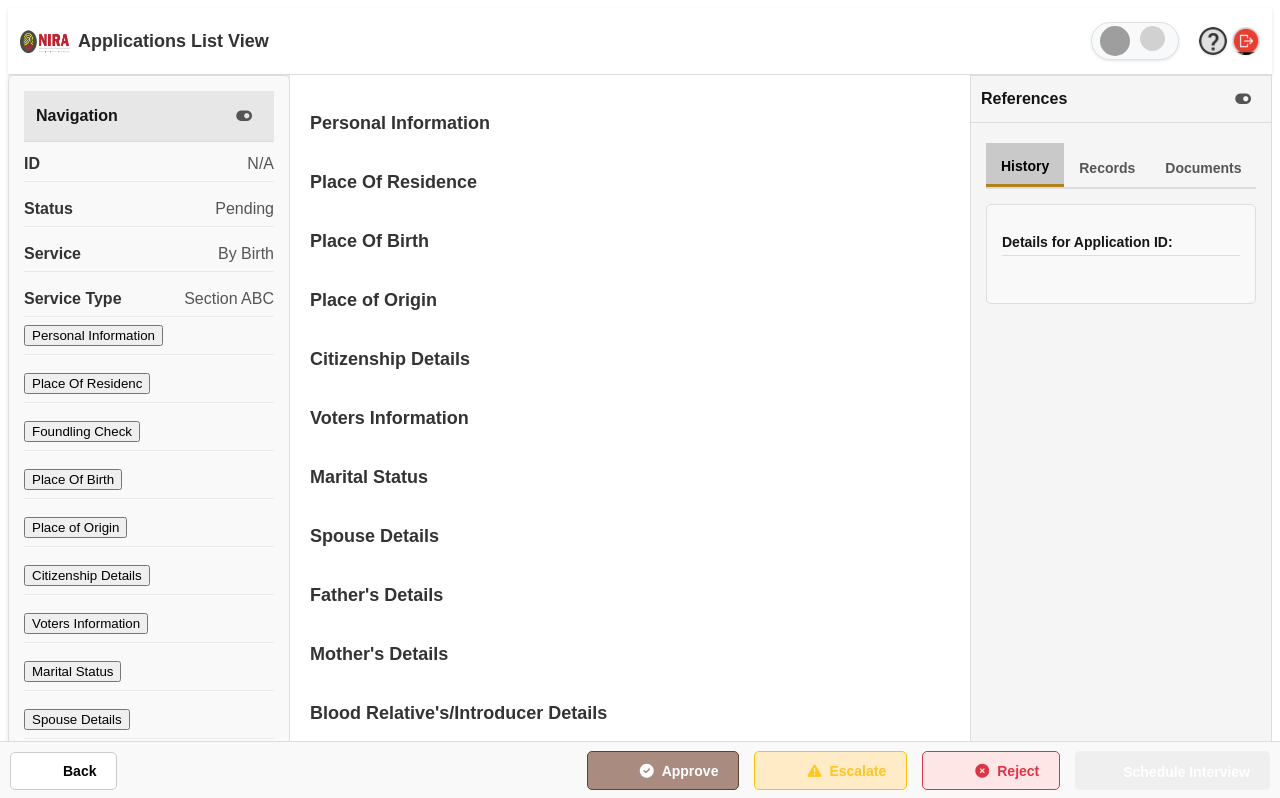
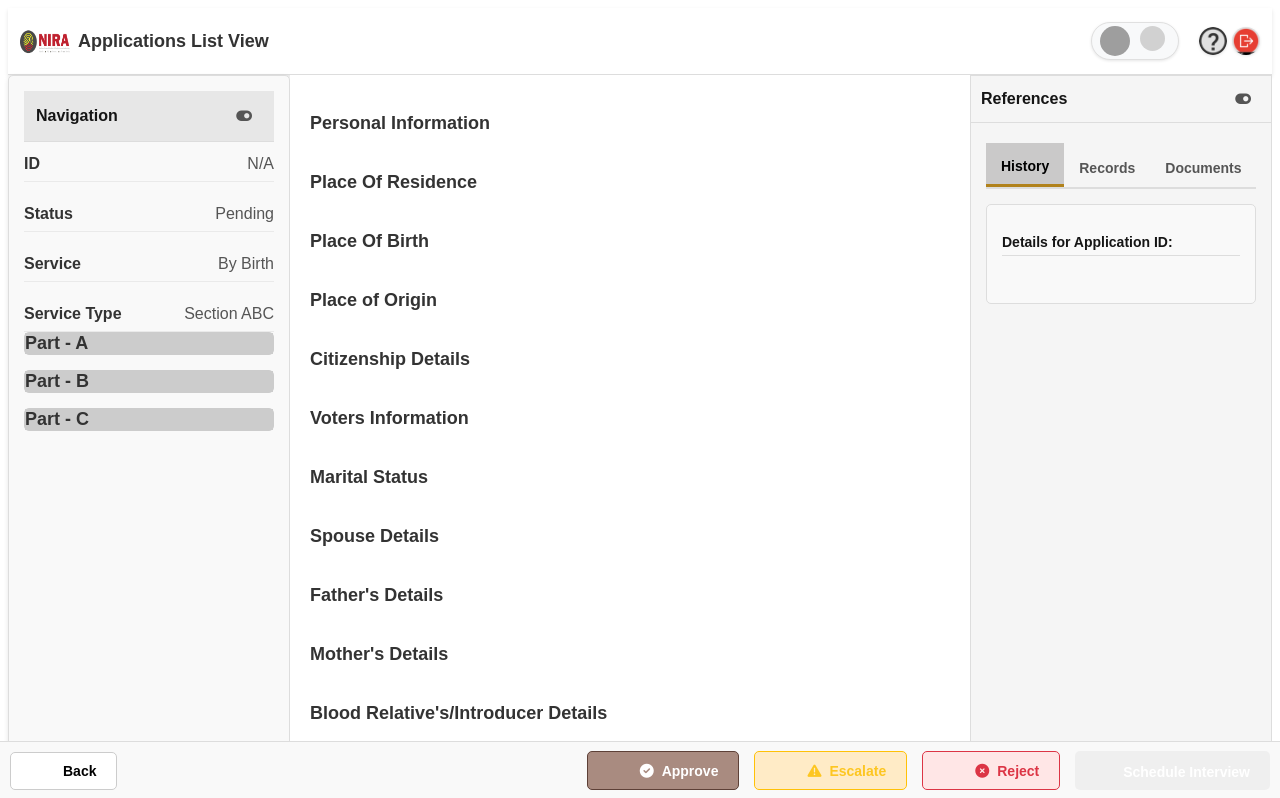
Before and after one commit to tf-nira/manual-verification-system-ui, an Angular app: page /application-detail in a window 1280 px wide. Shown: the top 798 px of the page. Built offline with nearby package versions, Linux system fonts and the light colour scheme; grey boxes are pictures that could not be loaded.

Commit message:
fix demographic details navigation

```diff
--- a/src/app/feature/application-detail/application-detail.component.css
+++ b/src/app/feature/application-detail/application-detail.component.css
@@ -1,3 +1,7 @@
+/* Apply Arial font globally to ensure consistency */
+* {
+  font-family: Arial, sans-serif;
+}
 /* Container styling */
 .container {
   display: flex;
@@ -42,7 +46,7 @@
 .navigation-content {
   display: flex;
   flex-direction: column;
-  gap: 10px;
+  gap: 15px;
 }
 
 .info-item {
@@ -1196,6 +1200,54 @@ textarea {
   content: '\25B6';
 } */
 /* Accordion-style container for documents */
+
+.accordion {
+  border: 1px solid #ccc;
+  border-radius: 5px;
+}
+.accordion-header {
+  background-color: #ccc;
+  font-weight: bold;
+  font-size: 18px;
+  color: #333;
+  cursor: pointer;
+}
+.accordion-header:hover {
+  background-color: #f0f0f0;
+}
+.accordion-content {
+  padding: 10px 20px;
+  display: flex;
+  flex-direction: column;
+  gap: 8px;
+}
+.section-title {
+  font-size: 18px;
+  font-weight: bold;
+  cursor: pointer;
+  color: #333;
+}
+.subsection-item {
+  margin-left: 20px;
+  padding-left: 10px;
+  border-left: 2px solid #ddd;
+}
+.subsection-title {
+  font-size: 16px;
+  color: #555;
+  cursor: pointer;
+}
+.nav-button {
+  background-color: #e7e7e7;
+  border: none;
+  padding: 8px;
+  text-align: left;
+  cursor: pointer;
+}
+.subsection-title:hover {
+  text-decoration: underline;
+  color: #000;
+}
 /* Document Section Styling */
 .documents-section {
   border: 1px solid #ddd;
--- a/src/app/feature/application-detail/application-detail.component.html
+++ b/src/app/feature/application-detail/application-detail.component.html
@@ -29,13 +29,29 @@
           <span class="value">{{ serviceType || 'Section ABC' }}</span>
         </div>
       </div>
-      <div class="navigation-content">
+      <!-- <div class="navigation-content">
         <div class="info-item" *ngFor="let section of sections">
           <button class="nav-button" (click)="scrollToSection(section.id)">
             {{ section.label }}
           </button>
         </div>
-      </div>
+      </div> -->
+      <div class="navigation-content">
+        <div *ngFor="let section of sections" class="accordion">
+          <div class="accordion-header" (click)="toggleRightSection(section.id)">
+            <span class="section-title">{{ section.label }}</span>
+          </div>
+          <div class="accordion-content" *ngIf="section.open">
+            <div *ngFor="let subSection of section.subSections" class="subsection-item">
+              <span class="subsection-title" (click)="scrollToSection(subSection.id)">
+                {{ subSection.label }}
+              </span>
+            </div>
+          </div>
+        </div>
+      </div>
+
+
     </div>
 
 
@@ -59,7 +75,7 @@
 
           <div class="form-group" *ngIf="rowData?.demographics?.givenName">
             <label>Givenname</label>
-            <div class="field-container">{{ rowData?.demographics?.givenName }}</div>
+            <div class="field-container">{{ parseJson(rowData?.demographics?.givenName)[0]?.value }}</div>
           </div>
 
           <div class="form-group" *ngIf="rowData?.demographics?.otherNames">
--- a/src/app/feature/application-detail/application-detail.component.ts
+++ b/src/app/feature/application-detail/application-detail.component.ts
@@ -58,21 +58,39 @@ export class ApplicationDetailComponent implements OnInit {
     file: null as File | null // Allow both File and null
   };
   sections = [
+    {
+      id: 'partA',
+      label: 'Part - A',
+      open: false,
+      subSections: [
     { id: 'personal-info-section', label: 'Personal Information' },
     { id: 'place-of-residence-section', label: 'Place Of Residenc' },
     { id: 'foundling-section', label: 'Foundling Check' },
     { id: 'place-of-birth-section', label: 'Place Of Birth' },
     { id: 'place-of-origin-section', label: 'Place of Origin' },
     { id: 'citizenship-details-section', label: 'Citizenship Details' },
+      ],},
+      {
+        id: 'partB',
+        label: 'Part - B',
+        open: false,
+        subSections: [
     { id: 'voter-info-section', label: 'Voters Information' },
     { id: 'marital-status-section', label: 'Marital Status' },
     { id: 'spouse-details-section', label: 'Spouse Details' },
+  ],
+},
+{
+  id: 'partC',
+  label: 'Part - C',
+  open: false,
+  subSections: [
     { id: 'father-details-section', label: 'Fathers Details' },
     { id: 'mother-details-section', label: 'mother Details' },
     { id: 'intoducer-details-section', label: 'Blood Relatives/Introducer Details' },
     { id: 'childrent-details-section', label: 'Particulars of Applicants Children' },
     { id: 'declarant-details-section', label: 'Declarants Details' }
-  ];
+],},];
   expandedSections: { [key: string]: boolean } = {};
   activeTab: string = 'history'; // Default tab is 'history'
   service: string = '';
@@ -184,6 +202,11 @@ export class ApplicationDetailComponent implements OnInit {
   toggleSection(index: number): void {
     // Toggle the state of the clicked section
     this.isSectionExpanded[index] = !this.isSectionExpanded[index];
+  }
+  toggleRightSection(sectionId: string): void {
+    this.sections = this.sections.map((section) =>
+      section.id === sectionId ? { ...section, open: !section.open } : section
+    );
   }
   // Process the documents data into the required structure
 processDocuments(documentsData: any) {
```
